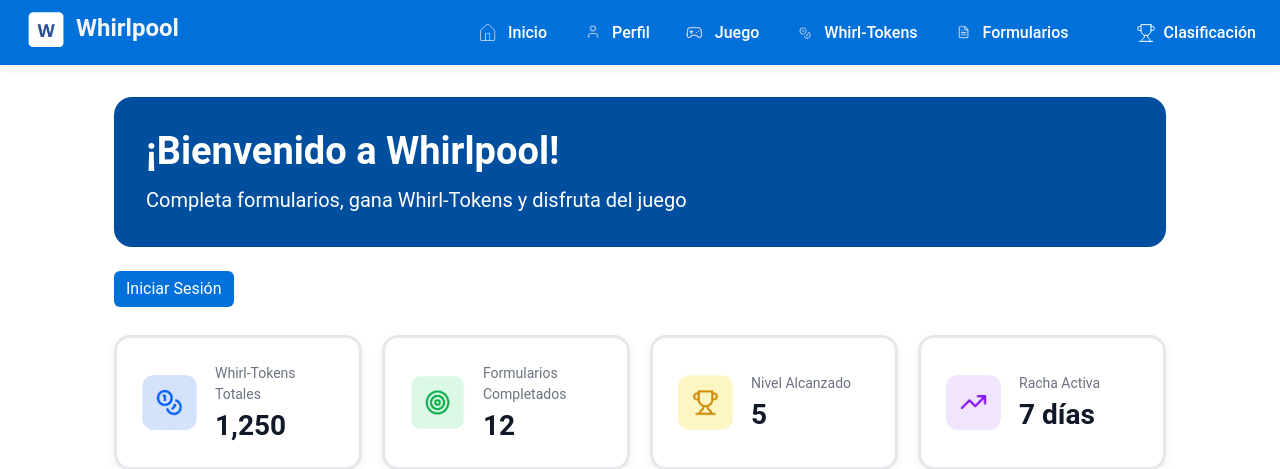
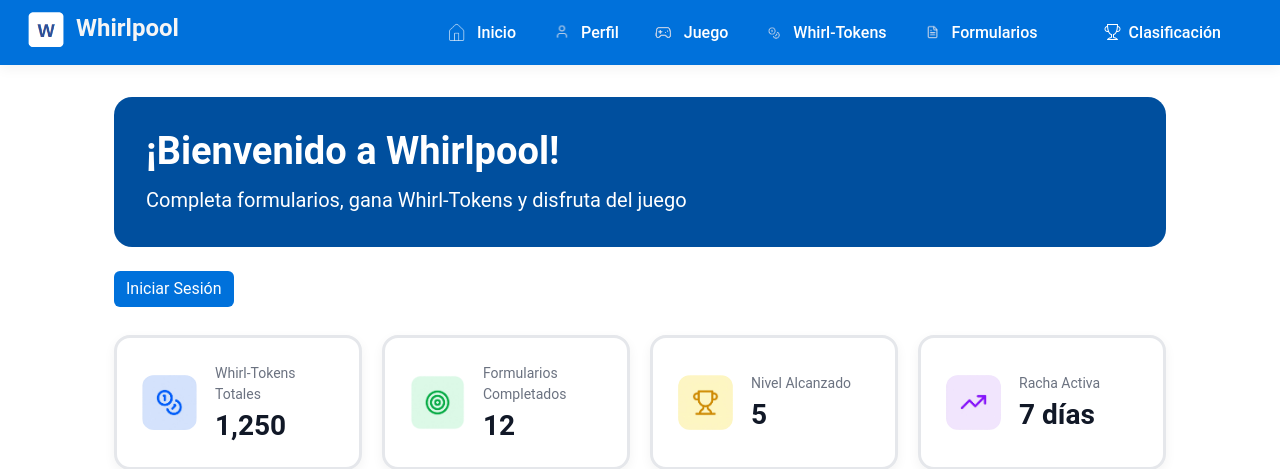
Before and after one commit to ayexxxd/LuminaReto, an ASP.NET Core app: page / in a window 1280 px wide. Shown: the top 469 px of the page. Run offline with ASP.NET Core 8, Linux system fonts and the light colour scheme; style sheets or scripts are compiled from the project's sources.

Commit message:
PULL PULL
PULL

```diff
--- a/LuminaReto/Program.cs
+++ b/LuminaReto/Program.cs
@@ -27,7 +27,7 @@ builder.Services.AddHttpClient<IClasificacionService, ClasificacionService>(clie
 builder.Services.AddDistributedMemoryCache();
 builder.Services.AddSession(options =>
 {
-    options.IdleTimeout        = TimeSpan.FromHours(8);
+    options.IdleTimeout        = TimeSpan.FromHours(10);
     options.Cookie.HttpOnly    = true;
     options.Cookie.IsEssential = true;
 });
--- a/LuminaReto/Views/Shared/_Layout.cshtml
+++ b/LuminaReto/Views/Shared/_Layout.cshtml
@@ -1,7 +1,7 @@
 <!DOCTYPE html>
 <html lang="es">
 <head>
-    <icon link rel="icon" type="image/png" href="~/imagenes/logo.png" />
+    <link rel="icon" type="image/png" href="~/imagenes/wlogo.png" />
     <meta charset="utf-8" />
     <meta name="viewport" content="width=device-width, initial-scale=1.0" />
     <title>@ViewData["Title"]</title>
@@ -53,17 +53,9 @@
                             </a>
                         </li>
                         <li class="nav-item">
-                            <a class="nav-link nav-custom d-flex align-items-center gap-2" asp-controller="Clasificacion" asp-action="Clasificacion">
-                                <svg xmlns="http://www.w3.org/2000/svg" width="20" height="20" viewBox="0 0 24 24" fill="none" stroke="currentColor" stroke-width="1.2" stroke-linecap="round" stroke-linejoin="round">
-                                    <path d="M6 9H4.5a2.5 2.5 0 0 1 0-5H6"></path>
-                                    <path d="M18 9h1.5a2.5 2.5 0 0 0 0-5H18"></path>
-                                    <path d="M4 22h16"></path>
-                                    <path d="M10 14.66V17c0 .55-.47.98-.97 1.21C7.85 18.75 7 20.24 7 22"></path>
-                                    <path d="M14 14.66V17c0 .55.47.98.97 1.21C16.15 18.75 17 20.24 17 22"></path>
-                                    <path d="M18 2H6v7a6 6 0 0 0 12 0V2Z"></path>
-                                </svg>
-
-                                <span class="mb-0">Clasificación</span>
+                            <a class="nav-link nav-custom derecha" asp-controller="Home" asp-action="Formularios">
+                                <i class="bi bi-trophy"></i>
+                                <span>Clasificación</span>
                             </a>
                         </li>
                     </ul>
```
Also changed, not shown: LuminaReto/wwwroot/imagenes/wlogo.png.
